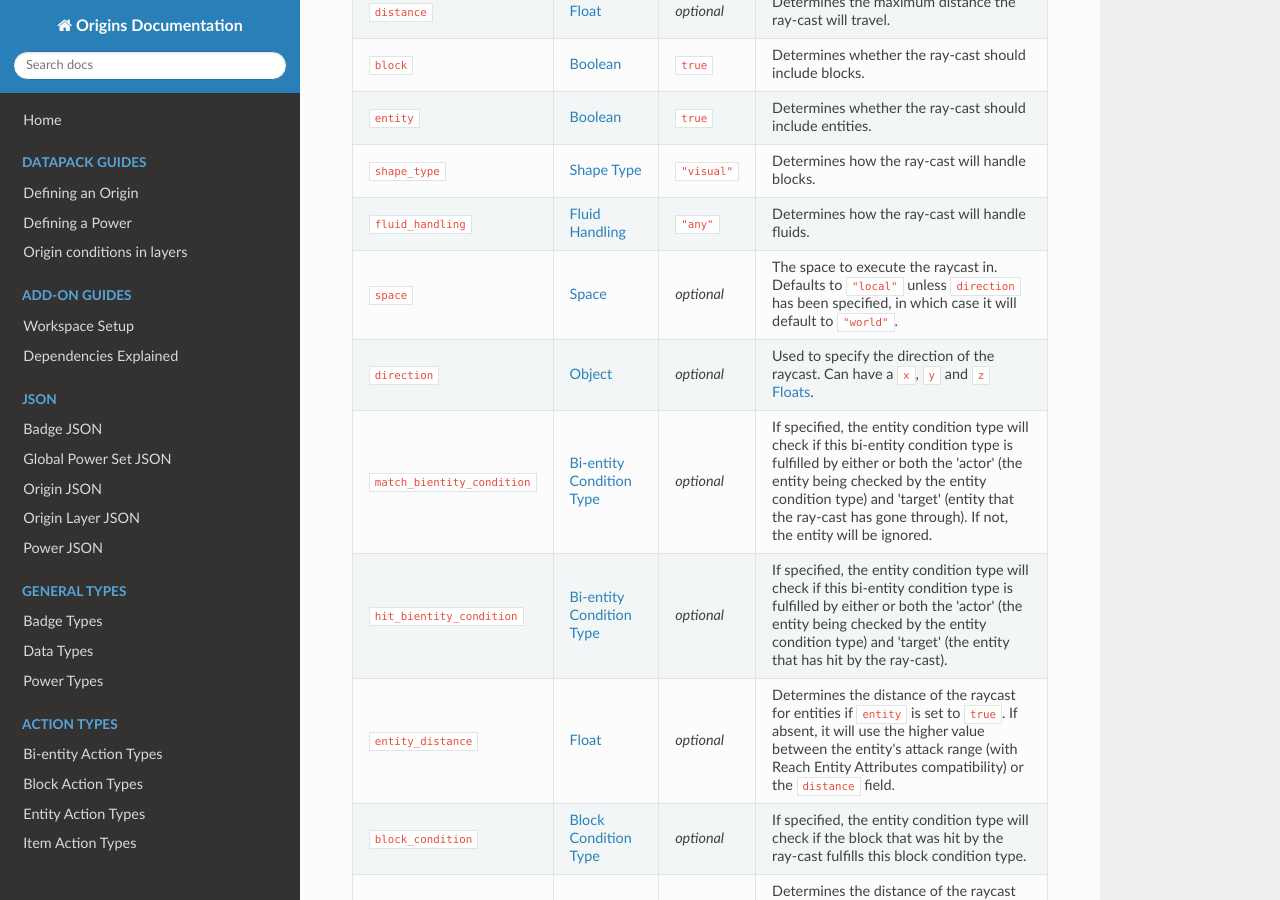
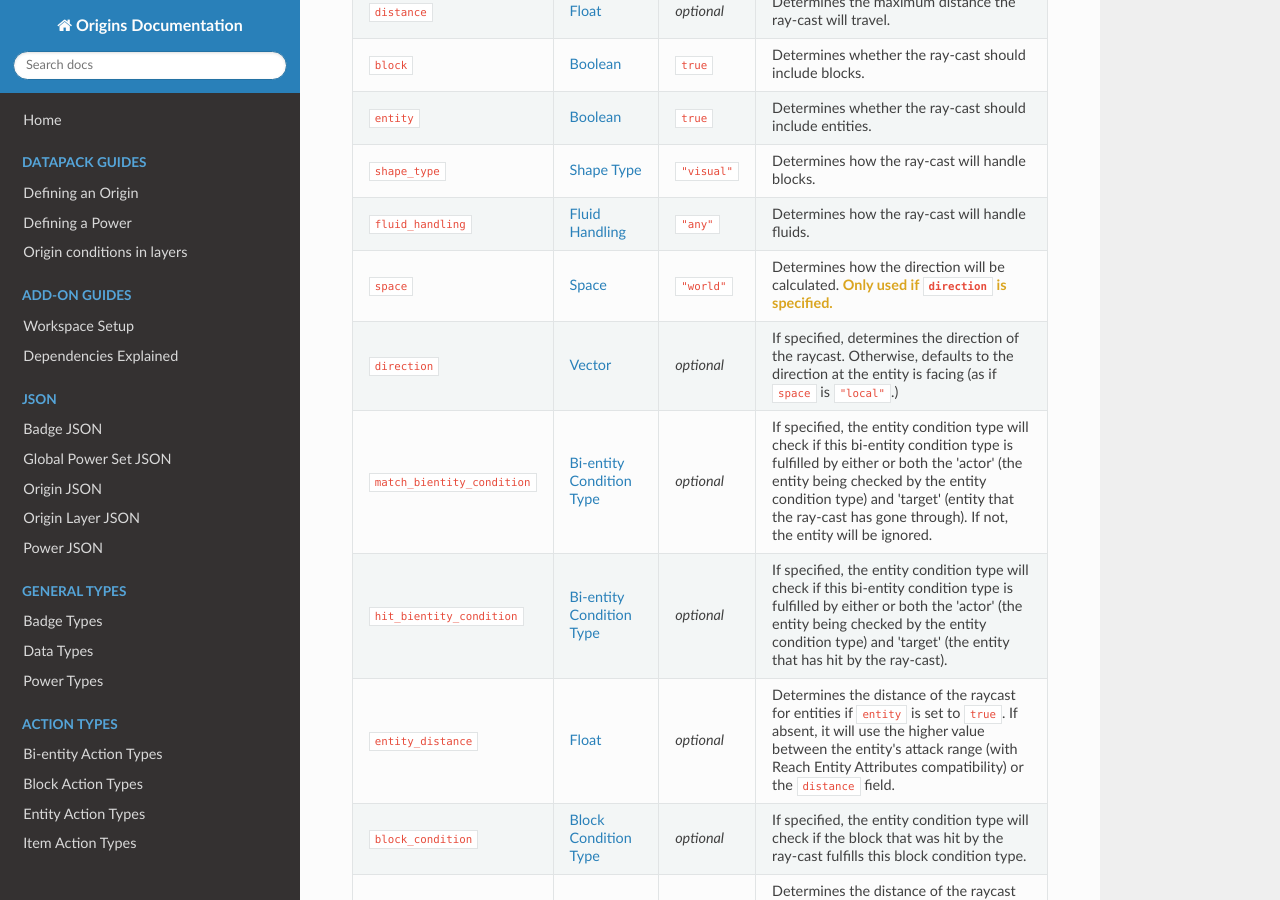
Before and after one commit to apace100/origins-docs, an MkDocs documentation site: the page built from docs/types/entity_condition_types/raycast.md, in a window 1280 px wide and 900 px high, scrolled down 405 px. Built offline with MkDocs 1.6.1, drawn with Linux system fonts in a browser that asks for light colours; nearby versions of some CDN libraries.

Commit message:
Updated `raycast` (Entity Action/Condition Types) * Changed the description for the `space` and `direction` fields * Changed the data type for the `direction` field

```diff
--- a/docs/types/entity_condition_types/raycast.md
+++ b/docs/types/entity_condition_types/raycast.md
@@ -21,8 +21,8 @@ Field | Type | Default | Description
 `entity` | [Boolean](../data_types/boolean.md) | `true` | Determines whether the ray-cast should include entities.
 `shape_type` | [Shape Type](../data_types/shape_type.md) | `"visual"` | Determines how the ray-cast will handle blocks.
 `fluid_handling` | [Fluid Handling](../data_types/fluid_handling.md) | `"any"` | Determines how the ray-cast will handle fluids.
-`space` | [Space](../data_types/space.md) | _optional_ | The space to execute the raycast in. Defaults to `"local"` unless `direction` has been specified, in which case it will default to `"world"`.
-`direction` | [Object](../data_types/object.md) | _optional_ | Used to specify the direction of the raycast. Can have a `x`, `y` and `z` [Floats](../data_types/float.md).
+`space` | [Space](../data_types/space.md) | `"world"` | Determines how the direction will be calculated. <span style="color: goldenrod;"><b>Only used if <code>direction</code> is specified.</b></span>
+`direction` | [Vector](../data_types/vector.md) | _optional_ | If specified, determines the direction of the raycast. Otherwise, defaults to the direction at the entity is facing (as if `space` is `"local"`.)
 `match_bientity_condition` | [Bi-entity Condition Type](../bientity_condition_types.md) | _optional_ | If specified, the entity condition type will check if this bi-entity condition type is fulfilled by either or both the 'actor' (the entity being checked by the entity condition type) and 'target' (entity that the ray-cast has gone through). If not, the entity will be ignored.
 `hit_bientity_condition` | [Bi-entity Condition Type](../bientity_condition_types.md) | _optional_ | If specified, the entity condition type will check if this bi-entity condition type is fulfilled by either or both the 'actor' (the entity being checked by the entity condition type) and 'target' (the entity that has hit by the ray-cast).
 `entity_distance` | [Float](../data_types/float.md) | _optional_ | Determines the distance of the raycast for entities if `entity` is set to `true`. If absent, it will use the higher value between the entity's attack range (with Reach Entity Attributes compatibility) or the `distance` field.
```
Also changed, not shown: docs/types/entity_action_types/raycast.md (+2 -2 lines).
